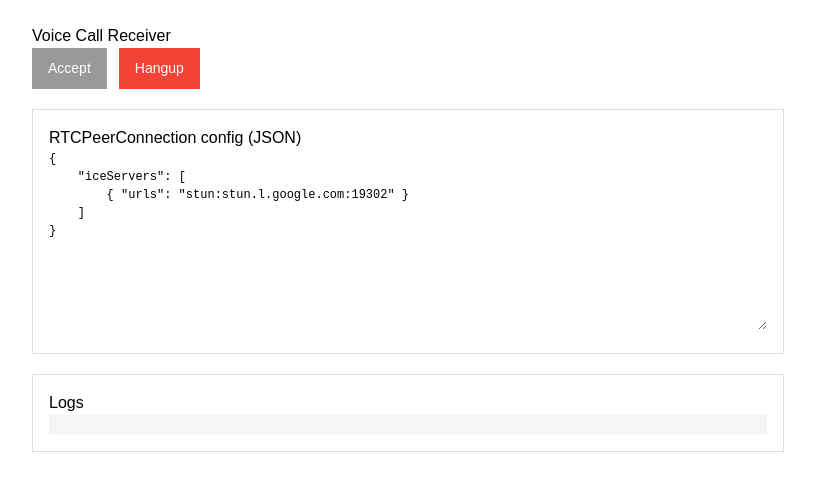
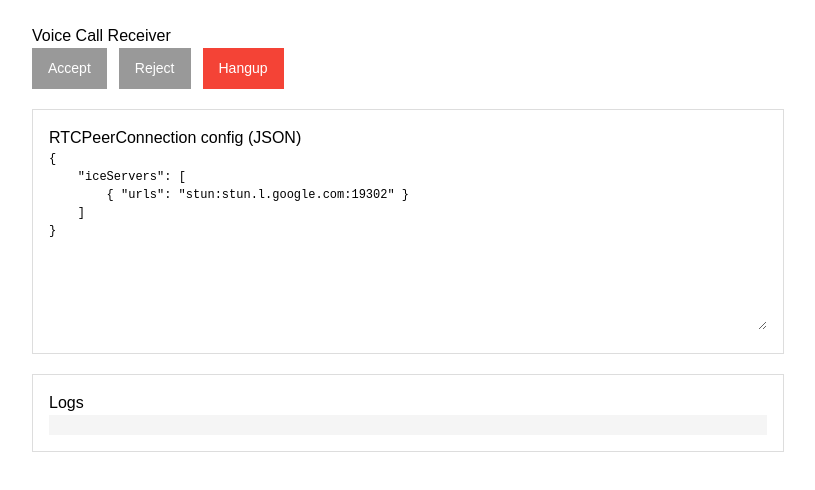
Before and after one commit to fernando-colmeia/api-calling-browser-integration-sample, a Next.js app: page / in a window 1280 px wide. Shown: the top 490 px of the page, without its empty margins (232-1047 px from the left). Built offline with nearby package versions, Linux system fonts and the light colour scheme; no server answers.

Commit message:
implement reject browser integration example

```diff
--- a/server.ts
+++ b/server.ts
@@ -47,6 +47,7 @@ throw new Error(`Colmeia Calling API: ${field} not provided.`);
 type SignalMessage =
     | { type: "log"; data: any }
     | { type: "hangup"; }
+    | { type: "reject"; }
     | { type: "offer"; sdp: RTCSessionDescriptionInit }
     | { type: "answer"; sdp: RTCSessionDescriptionInit }
     | { type: "ice"; candidate: RTCIceCandidateInit };
@@ -163,6 +164,16 @@ app.prepare().then(() => {
                     // Planned
                     break;
                 }
+                case "reject": {
+                    console.log("[WS] reject received");
+
+                    sendCallEvent({
+                        event: "reject",
+                        idCall,
+                        idConversation,
+                    });
+                    break;
+                }
                 case "hangup": {
                     console.log("[WS] hangup received");
 
--- a/src/app/page.tsx
+++ b/src/app/page.tsx
@@ -18,6 +18,7 @@ type SignalMessage =
     | { type: "log"; data: any }
     | { type: "offer"; sdp: RTCSessionDescriptionInit }
     | { type: "hangup" }
+    | { type: "reject" }
     | { type: "answer"; sdp: RTCSessionDescriptionInit }
     | { type: "ice"; candidate: RTCIceCandidateInit };
 
@@ -76,6 +77,17 @@ export default function Page() {
     }, []);
 
 
+
+    function reject() {
+        pcRef.current?.close();
+        pcRef.current = null;
+
+        wsRef.current?.send({
+            type: "reject",
+        });
+
+        log("Call ended");
+    }
 
     function hangup() {
         pcRef.current?.close();
@@ -142,6 +154,17 @@ export default function Page() {
                     }}
                 >
                     Accept
+                </button>
+
+                <button
+                    onClick={reject}
+                    disabled={!incomingOffer}
+                    style={{
+                        ...styles.button,
+                        background: incomingOffer ? "#ff0000" : "#999"
+                    }}
+                >
+                    Reject
                 </button>
 
                 <button
```
